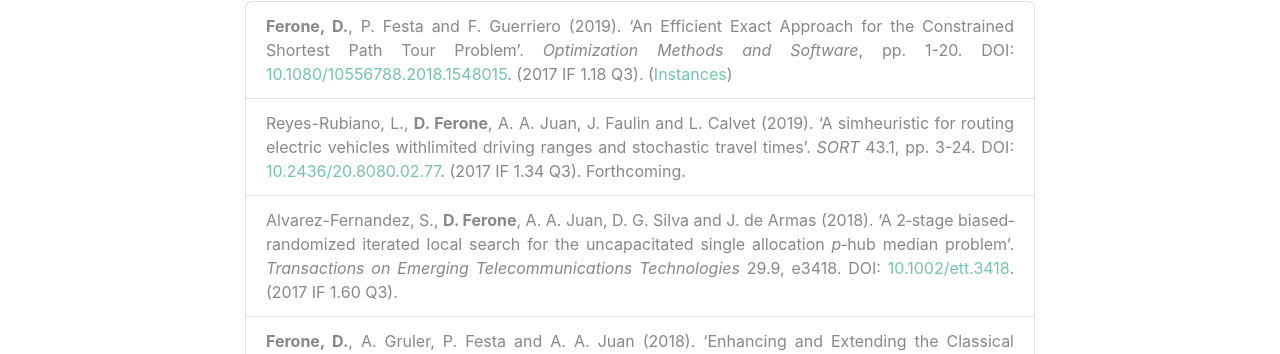
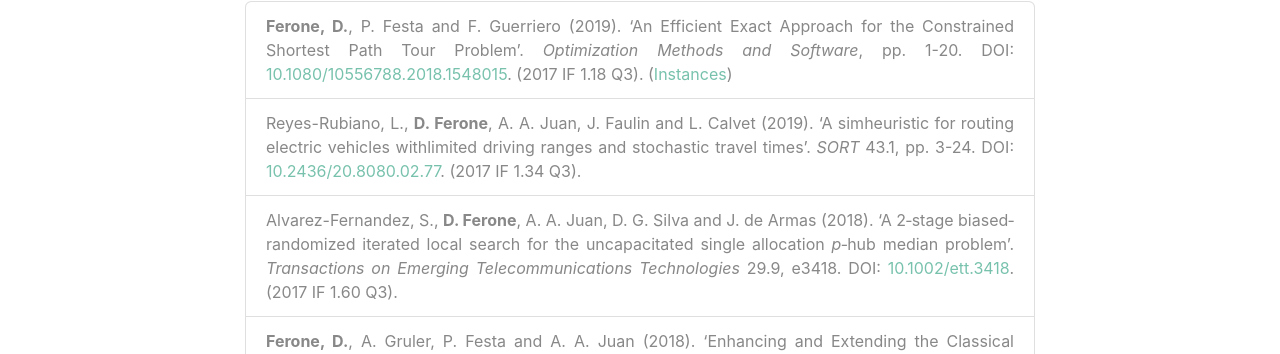
Before and after one commit to fdaniele85/fdaniele85.github.io, a Jekyll site: the page built from pages/publications.html, in a window 1280 px wide and 900 px high. Shown: the part 197-551 px from the top of the window. Built offline with Jekyll 4.4.1, drawn with Linux system fonts in a browser that asks for light colours; nearby versions of some CDN libraries; a style sheet for code colours, icons or effects is not loaded.

Commit message:
No forthcoming

```diff
--- a/pages/publications.html
+++ b/pages/publications.html
@@ -7,7 +7,7 @@ title: Publications
 <h2>ISI-JCR Journal Articles</h2>
 <ul class="list-group">
   <li class="list-group-item"><strong>Ferone, D.</strong>, P. Festa and F. Guerriero (2019). ‘An Efficient Exact Approach for the Constrained Shortest Path Tour Problem’. <em>Optimization Methods and Software</em>, pp. 1-20. DOI: <a class="doi" href="https://doi.org/10.1080/10556788.2018.1548015">10.1080/10556788.2018.1548015</a>. (2017 IF 1.18 Q3). (<a href="http://bit.ly/2IkyrgU">Instances</a>)</li>
-  <li class="list-group-item">Reyes-Rubiano, L., <strong>D. Ferone</strong>, A. A. Juan, J. Faulin and L. Calvet (2019). ‘A simheuristic for routing electric vehicles withlimited driving ranges and stochastic travel times’. <em>SORT</em> 43.1, pp. 3-24. DOI: <a class="doi" href="https://doi.org/10.2436/20.8080.02.77">10.2436/20.8080.02.77</a>. (2017 IF 1.34 Q3). Forthcoming.</li>
+  <li class="list-group-item">Reyes-Rubiano, L., <strong>D. Ferone</strong>, A. A. Juan, J. Faulin and L. Calvet (2019). ‘A simheuristic for routing electric vehicles withlimited driving ranges and stochastic travel times’. <em>SORT</em> 43.1, pp. 3-24. DOI: <a class="doi" href="https://doi.org/10.2436/20.8080.02.77">10.2436/20.8080.02.77</a>. (2017 IF 1.34 Q3).</li>
   <li class="list-group-item">Alvarez-Fernandez, S., <strong>D. Ferone</strong>, A. A. Juan, D. G. Silva and J. de Armas (2018). ‘A 2‐stage biased‐randomized iterated local search for the uncapacitated single allocation <em>p</em>‐hub median problem’. <em>Transactions on Emerging Telecommunications Technologies</em> 29.9, e3418. DOI: <a class="doi" href="https://doi.org/10.1002/ett.3418">10.1002/ett.3418</a>. (2017 IF 1.60 Q3).</li>
   <li class="list-group-item"><strong>Ferone, D.</strong>, A. Gruler, P. Festa and A. A. Juan (2018). ‘Enhancing and Extending the Classical GRASP Framework with Biased Randomization and Simulation’. <em>Journal of the Operational Research Society</em>. DOI: <a class="doi" href="https://doi.org/10.1080/01605682.2018.1494527">10.1080/01605682.2018.1494527</a>. (2017 IF 1.39 Q3). Forthcoming.</li>
   <li class="list-group-item">González-Neira, E. M., <strong>D. Ferone</strong>, S. Hatami and A. A. Juan (2017). ‘A biased-randomized simheuristic for the distributed assembly permutation flowshop problem with stochastic processing times’. <em>Simulation Modelling Practice and Theory</em> 79.Supplement C, pp. 23-36. DOI: <a class="doi" href="https://doi.org/10.1016/j.simpat.2017.09.001">10.1016/j.simpat.2017.09.001</a>. (2017 IF 2.09 Q2).</li>
```
